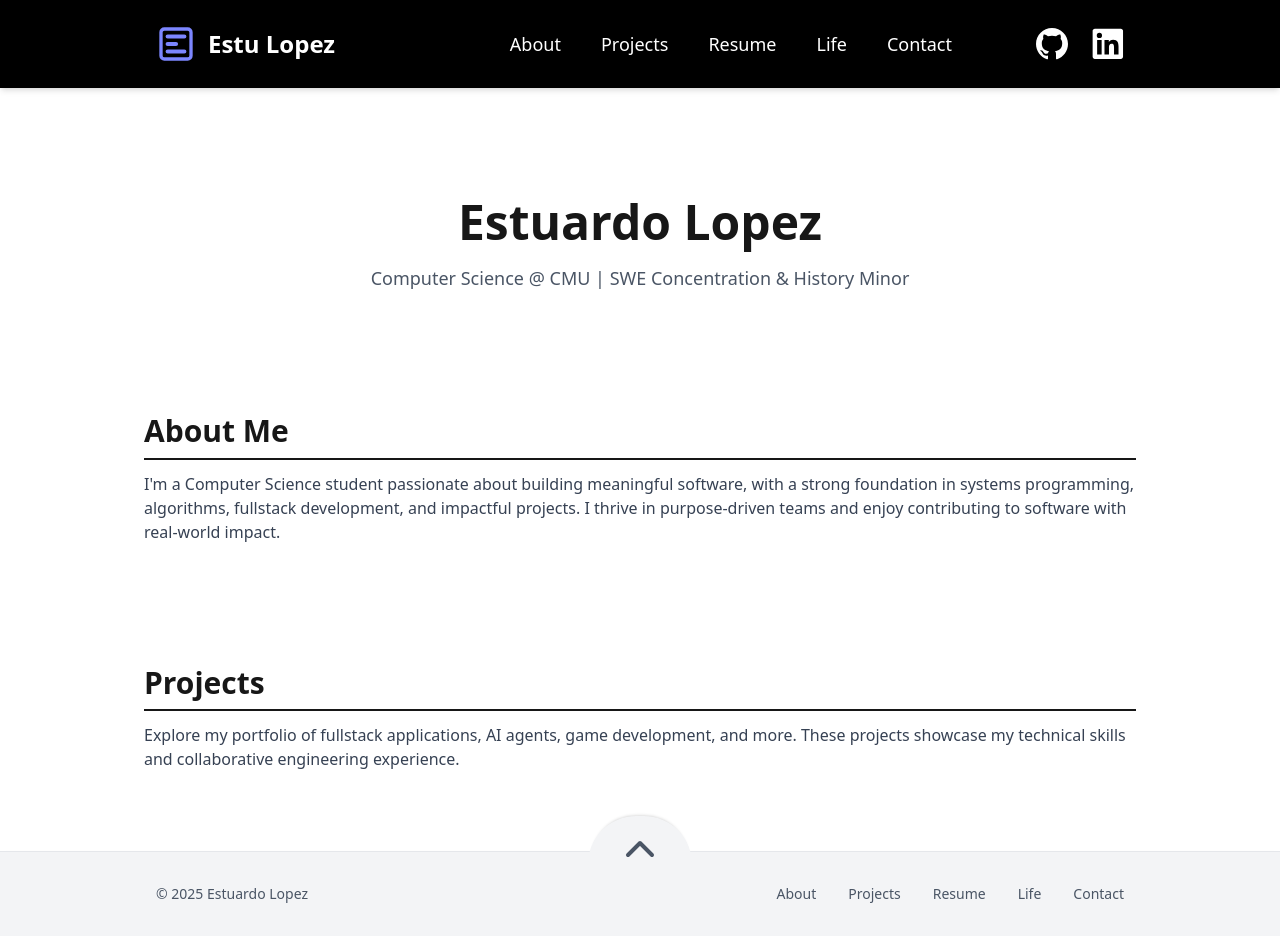
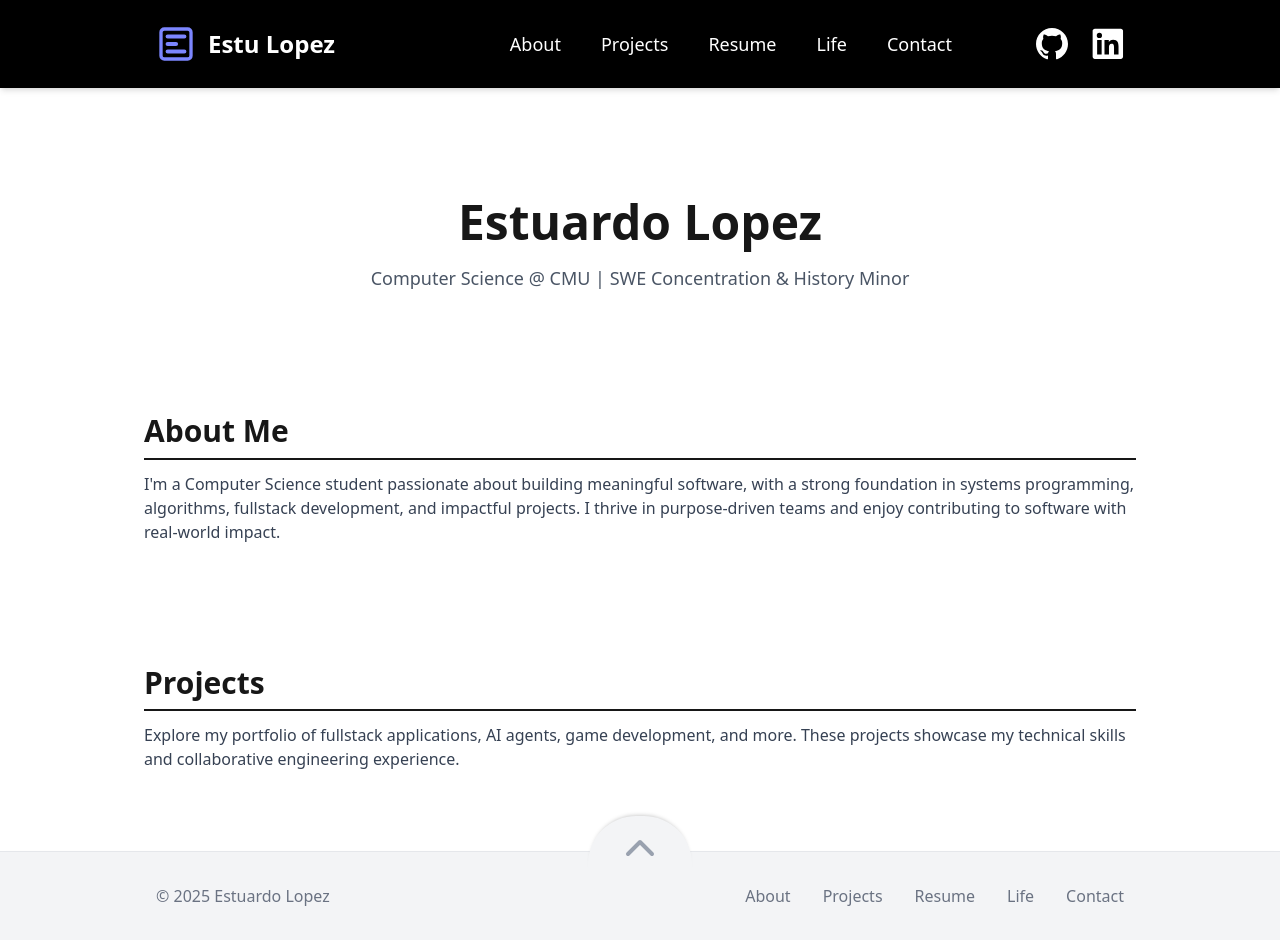
Before and after one commit to estulpz202/personal-website, a Next.js app: page / in a window 1280 px wide. Built offline with nearby package versions, Linux system fonts and the light colour scheme.

Commit message:
Enhance Footer component styling and layout for improved user experience.

```diff
--- a/src/components/layout/Footer.tsx
+++ b/src/components/layout/Footer.tsx
@@ -19,9 +19,9 @@ export default function Footer() {
   };
 
   return (
-    <footer className="relative bg-gray-100 border-t border-gray-200 shadow-md">
+    <footer className="relative bg-gray-100 border-t border-gray-200 shadow-md text-gray-500 text-base font-extralight">
       {/* Scroll to top button */}
-      <div className="absolute left-1/2 -translate-x-1/2 -top-9">
+      <div className="absolute left-1/2 -translate-x-1/2 -top-9 z-10">
         <div
           onClick={scrollToTop}
           className="
@@ -29,15 +29,16 @@ export default function Footer() {
             bg-gray-100 rounded-full flex items-center justify-center cursor-pointer
             transition-transform duration-300
             hover:-translate-y-2
+            shadow-lg
           "
           style={{
-            boxShadow: '0 -4px 3.2px -3.75px rgba(0, 0, 0, 0.2)',
+            boxShadow: '0 -3.75px 4px -3.5px rgba(0, 0, 0, 0.25)',
           }}
           aria-label="Scroll to top"
         >
-          <div className="pt-0 pb-7.5 flex items-center justify-center">
+          <div className="pt-0 pb-8 flex items-center justify-center">
             <svg
-              className="h-12 w-12 text-gray-600"
+              className="h-12 w-14 text-gray-400"
               viewBox="0 0 24 24"
               fill="none"
               xmlns="http://www.w3.org/2000/svg"
@@ -55,19 +56,19 @@ export default function Footer() {
       </div>
 
       {/* Footer content */}
-      <div className="max-w-5xl mx-auto px-7 py-8 relative z-10">
+      <div className="max-w-5xl mx-auto px-7 py-8 relative">
         <div className="flex flex-col md:flex-row justify-between items-center">
-          <div className="text-gray-600 text-sm mb-3 md:mb-0">
+          <div className="mb-3 md:mb-0">
             © {new Date().getFullYear()} Estuardo Lopez
           </div>
 
           <nav aria-label="Footer navigation">
-            <ul className="flex space-x-8 text-sm">
+            <ul className="flex space-x-8">
               {footerLinks.map((link) => (
                 <li key={link.href}>
                   <Link
                     href={link.href}
-                    className="text-gray-600 hover:text-indigo-500 transition-colors"
+                    className="hover:text-indigo-400 transition-colors"
                   >
                     {link.label}
                   </Link>
```
